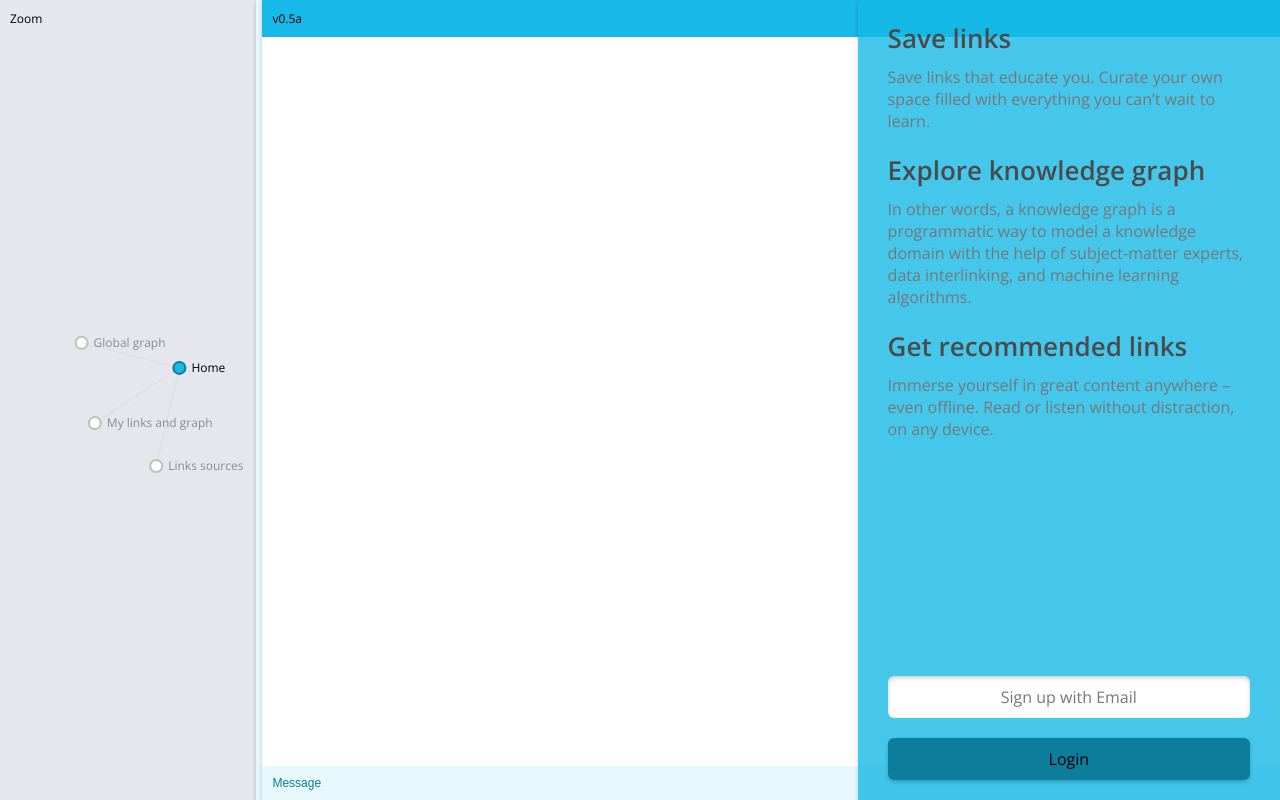
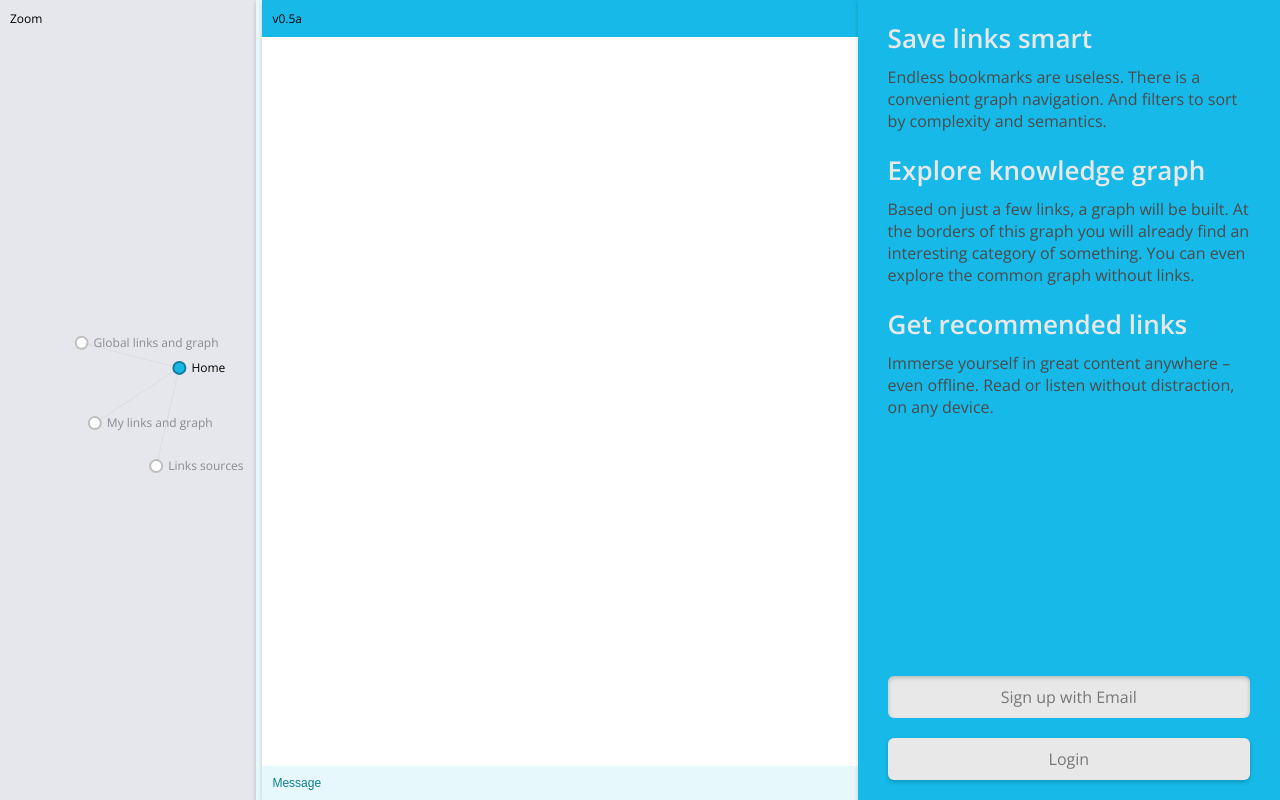
Before and after one commit to mpakunderscore/learned, a browser extension: page web/index.html in a window 1280 px wide. Drawn offline with nearby package versions, Linux system fonts and the light colour scheme; no server answers.

Commit message:
Small design update 4

```diff
--- a/web/css/elements/form.css
+++ b/web/css/elements/form.css
@@ -12,18 +12,17 @@
 
 .form div {
     padding: 10px;
-    box-shadow: var(--box-shadow-inset);
     border-radius: 6px;
 
     text-align: center;
 
     color: var(--color-gray-dark);
-    background-color: white;
+    background-color: var(--color-white-gray);
 
     margin-bottom: 20px;
 
-    cursor: pointer;
-    transition: box-shadow 1s;
+    /*cursor: pointer;*/
+    /*transition: box-shadow 1s;*/
 }
 
 .form div:hover {
@@ -32,8 +31,16 @@
 
 .form div:last-child {
     margin-bottom: 0;
+}
+
+.form div.input {
+    box-shadow: var(--box-shadow-inset);
+    cursor: text;
+}
+
+.form div.button {
     box-shadow: var(--box-shadow);
-    background-color: var(--color-blue-dark);
-    color: black;
-
+    /*background-color: var(--color-blue-dark);*/
+    /*color: black;*/
+    cursor: pointer;
 }
--- a/web/css/elements/modal.css
+++ b/web/css/elements/modal.css
@@ -12,7 +12,7 @@
 
     font-size: var(--font-size-big);
 
-    background-color: var(--color-bluep-transparent);
+    background-color: var(--color-blue);
 
     z-index: 2;
 
@@ -28,7 +28,8 @@
     justify-content: space-between;
 
     /*position: relative;*/
-    color: var(--color-gray-dark);
+    color: var(--color-gray-black);
+    cursor: default;
 }
 
 #modal div.modal-title {
@@ -38,7 +39,7 @@
 
     /*margin-bottom: 20px;*/
 
-    color: var(--color-gray-black);
+    color: var(--color-white-gray);
 }
 
 #modal div.modal-text {
--- a/web/css/index.css
+++ b/web/css/index.css
@@ -11,9 +11,10 @@ html, body {
 
     --color-black: black;
 
+    /*--color-blue-light: rgb(110, 202, 227);*/
     --color-blue: #16b9e7;
-    --color-bluep-transparent: rgba(22, 185, 231, 0.8);
     --color-blue-dark: #0e7d9c;
+    --color-blue-transparent: rgba(22, 185, 231, 0.8);
 
     --color-green: #00e200;
     --color-green-dark: #007200;
@@ -31,6 +32,7 @@ html, body {
     --color-red-dark: #c00715;
 
     --color-white: white;
+    --color-white-gray: #e8e8e8;
     --color-gray: #bfbfbf;
     --color-gray-dark: #777;
     --color-gray-black: #4b4b4b;
--- a/web/css/view/content.css
+++ b/web/css/view/content.css
@@ -5,7 +5,7 @@
     display: flex;
     flex-direction: column;
 
-    min-width: 150px;
+    min-width: 33%;
 
     z-index: 2;
 
@@ -102,7 +102,7 @@
     /*width: 100%;*/
     padding: 10px;
 
-    background: rgba(22, 185, 231, 0.1);
+    background: var(--color-blue-transparent-full);
     cursor: pointer;
 }
 
--- a/web/index.html
+++ b/web/index.html
@@ -64,16 +64,16 @@
 
     <div id="modal">
         <div>
-            <div class="modal-title">Save links</div>
-            <div class="modal-text">Save links that educate you. Curate your own space filled with everything you can’t wait to learn.</div>
+            <div class="modal-title">Save links smart</div>
+            <div class="modal-text">Endless bookmarks are useless. There is a convenient graph navigation. And filters to sort by complexity and semantics.</div>
             <div class="modal-title">Explore knowledge graph</div>
-            <div class="modal-text">In other words, a knowledge graph is a programmatic way to model a knowledge domain with the help of subject-matter experts, data interlinking, and machine learning algorithms.</div>
+            <div class="modal-text">Based on just a few links, a graph will be built. At the borders of this graph you will already find an interesting category of something. You can even explore the common graph without links.</div>
             <div class="modal-title">Get recommended links</div>
             <div class="modal-text">Immerse yourself in great content anywhere – even offline. Read or listen without distraction, on any device.</div>
         </div>
         <div id="login-form" class="form">
-            <div contenteditable="true" id="email">Sign up with Email</div>
-            <div onclick="closeModal()">Login</div>
+            <div contenteditable="true" id="email" class="input">Sign up with Email</div>
+            <div onclick="closeModal()" class="button">Login</div>
         </div>
 <!--        <div id="modal-buttons"><span onclick="closeModal()">Close</span><span>Next</span></div>-->
     </div>
--- a/web/js/graph/init.js
+++ b/web/js/graph/init.js
@@ -25,7 +25,7 @@ let initMenu = () => {
 
 
     menu.mine = menuItem({id: 'Mine', title: 'My links and graph'});
-    menuItem({id: 'Graph', title: 'Global graph'});
+    menuItem({id: 'Graph', title: 'Global links and graph'});
     menuItem({id: 'Sources ', title: 'Links sources'});
 
     // menuItem({id: 'Demo'});
```
